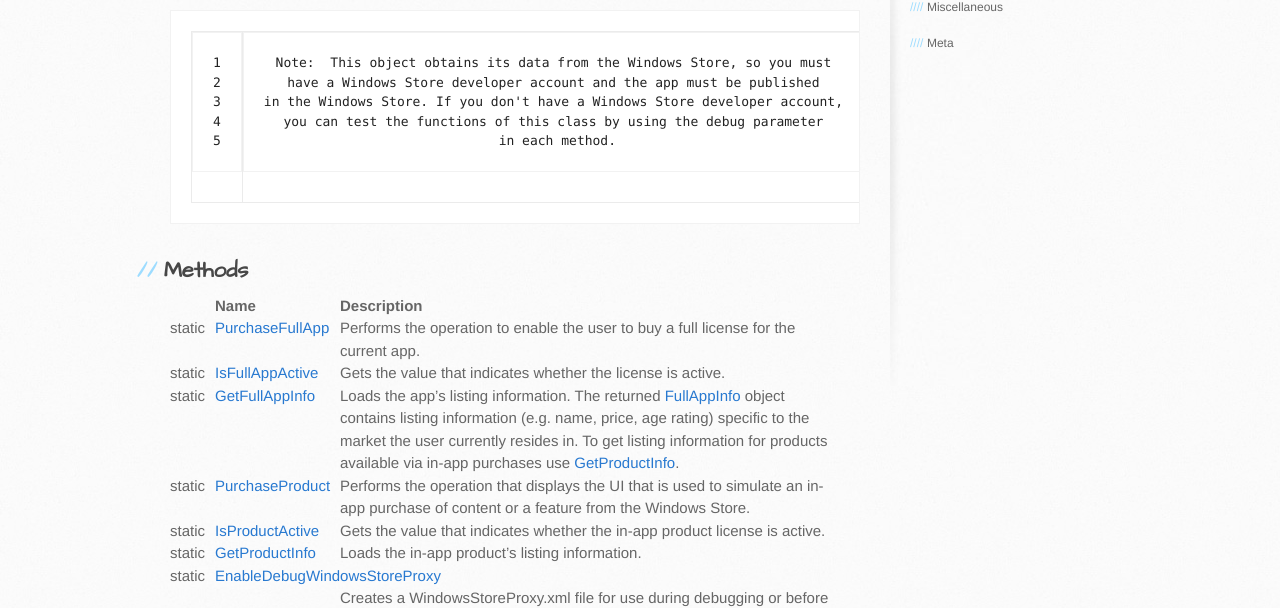
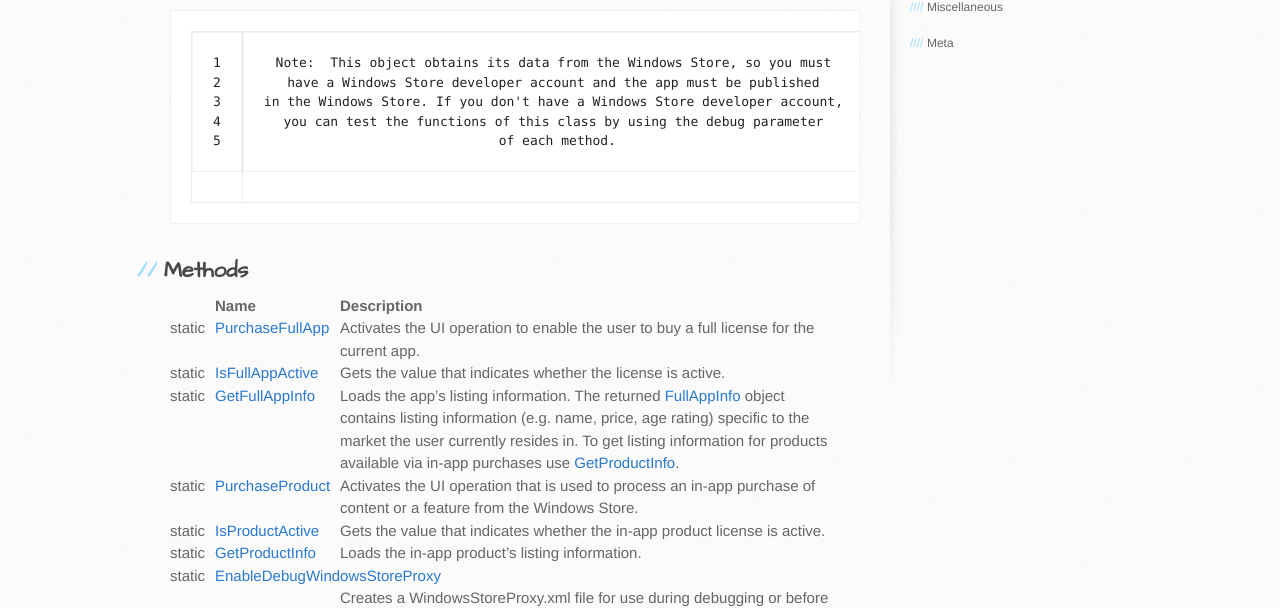
Before and after one commit to felixrieseberg/WinBridge, a Jekyll site: the page built from docs/store.md, in a window 1280 px wide. Shown: the part 350-958 px from the top of the page. Built offline with Jekyll 4.4.1, drawn with Linux system fonts in a browser that asks for light colours.

Commit message:
Updated Store class descriptions Added page for Store.PurchaseFullApp

```diff
--- a/docs/store.md
+++ b/docs/store.md
@@ -12,25 +12,25 @@
     have a Windows Store developer account and the app must be published
     in the Windows Store. If you don't have a Windows Store developer account,
     you can test the functions of this class by using the debug parameter
-    in each method.
+    of each method.
 
 ## Methods
 
 <span class="header type_column"></span><span class="header name_column">Name</span><span class="header description_column">Description</span><br>
-<span class="type_column">static</span><span class="name_column">[PurchaseFullApp][]</span><span class="description_column">Performs the operation to enable the user to buy a full license for the current app.</span><br>
+<span class="type_column">static</span><span class="name_column">[PurchaseFullApp][]</span><span class="description_column">Activates the UI operation to enable the user to buy a full license for the current app.</span><br>
 <span class="type_column">static</span><span class="name_column">[IsFullAppActive][]</span><span class="description_column">Gets the value that indicates whether the license is active.</span><br>
 <span class="type_column">static</span><span class="name_column">[GetFullAppInfo][]</span><span class="description_column">Loads the app's listing information.
 The returned [FullAppInfo][] object contains listing information (e.g. name, price, age rating) specific to the market the user currently resides in. To get listing information for products available via in-app purchases use [GetProductInfo][].</span><br>
-<span class="type_column">static</span><span class="name_column">[PurchaseProduct][]</span><span class="description_column">Performs the operation that displays the UI that is used to simulate an in-app purchase of content or a feature from the Windows Store.</span><br>
+<span class="type_column">static</span><span class="name_column">[PurchaseProduct][]</span><span class="description_column">Activates the UI operation that is used to process an in-app purchase of content or a feature from the Windows Store.</span><br>
 <span class="type_column">static</span><span class="name_column">[IsProductActive][]</span><span class="description_column">Gets the value that indicates whether the in-app product license is active.</span><br>
 <span class="type_column">static</span><span class="name_column">[GetProductInfo][]</span><span class="description_column">Loads the in-app product's listing information.</span><br>
 <span class="type_column">static</span><span class="name_column">[EnableDebugWindowsStoreProxy][]</span><span class="description_column"><br>Creates a WindowsStoreProxy.xml file for use during debugging or before your app is published.</span><br>
 
-[PurchaseFullApp]: {{site.github.url}}/docs/store.purchasefullapp
-[IsFullAppActive]: {{site.github.url}}/docs/store.isfullappactive
-[GetFullAppInfo]: {{site.github.url}}/docs/store.getfullappinfo
-[PurchaseProduct]: {{site.github.url}}/docs/store.purchaseproduct
-[IsProductActive]: {{site.github.url}}/docs/store.isproductactive
-[GetProductInfo]: {{site.github.url}}/docs/store.getproductinfo
-[EnableDebugWindowsStoreProxy]: {{site.github.url}}/docs/store.enabledebugwindowsstoreproxy
-[FullAppInfo]: {{site.github.url}}/docs/store.fullappinfo
+[PurchaseFullApp]: {{site.github.url}}/docs/api/store.purchasefullapp
+[IsFullAppActive]: {{site.github.url}}/docs/api/store.isfullappactive
+[GetFullAppInfo]: {{site.github.url}}/docs/api/store.getfullappinfo
+[PurchaseProduct]: {{site.github.url}}/docs/api/store.purchaseproduct
+[IsProductActive]: {{site.github.url}}/docs/api/store.isproductactive
+[GetProductInfo]: {{site.github.url}}/docs/api/store.getproductinfo
+[EnableDebugWindowsStoreProxy]: {{site.github.url}}/docs/api/store.enabledebugwindowsstoreproxy
+[FullAppInfo]: {{site.github.url}}/docs/api/store.fullappinfo
```
Also changed, not shown: docs/store.purchasefullapp.md (added, +15 -0 lines).
